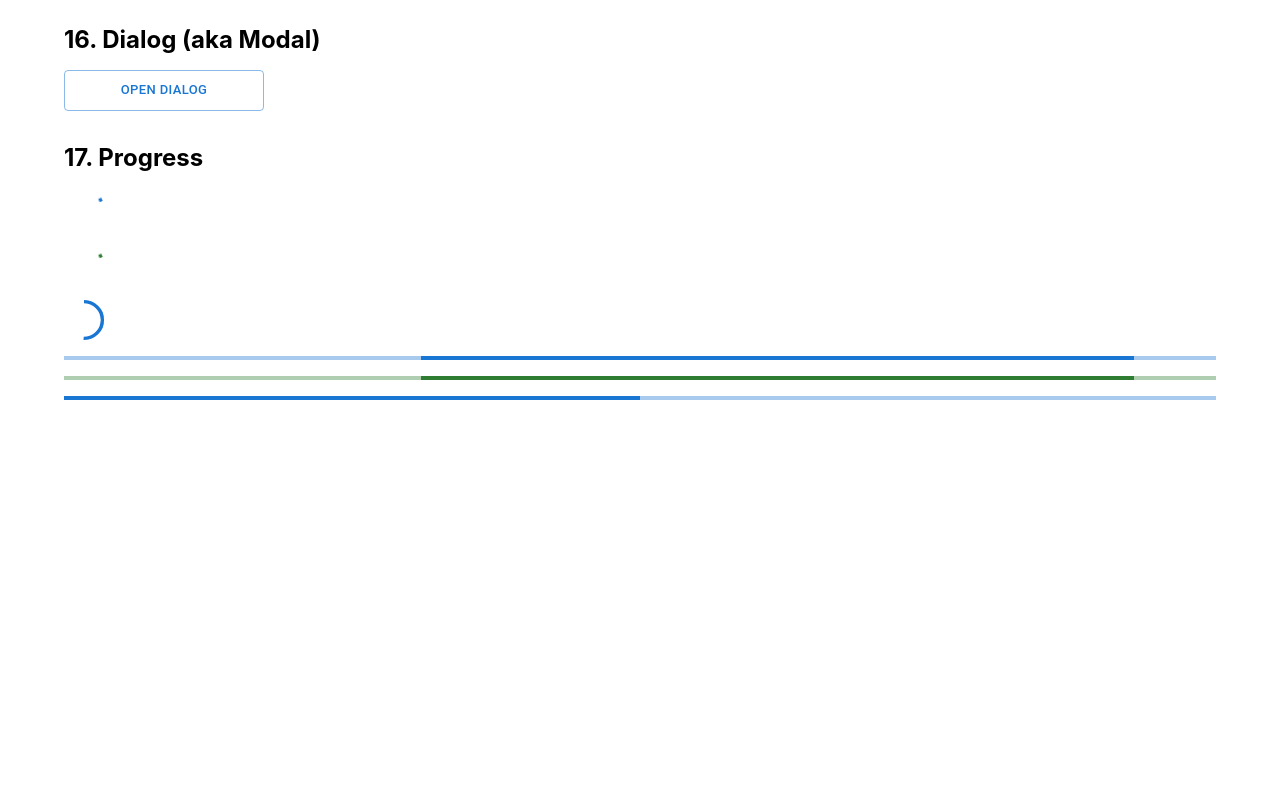
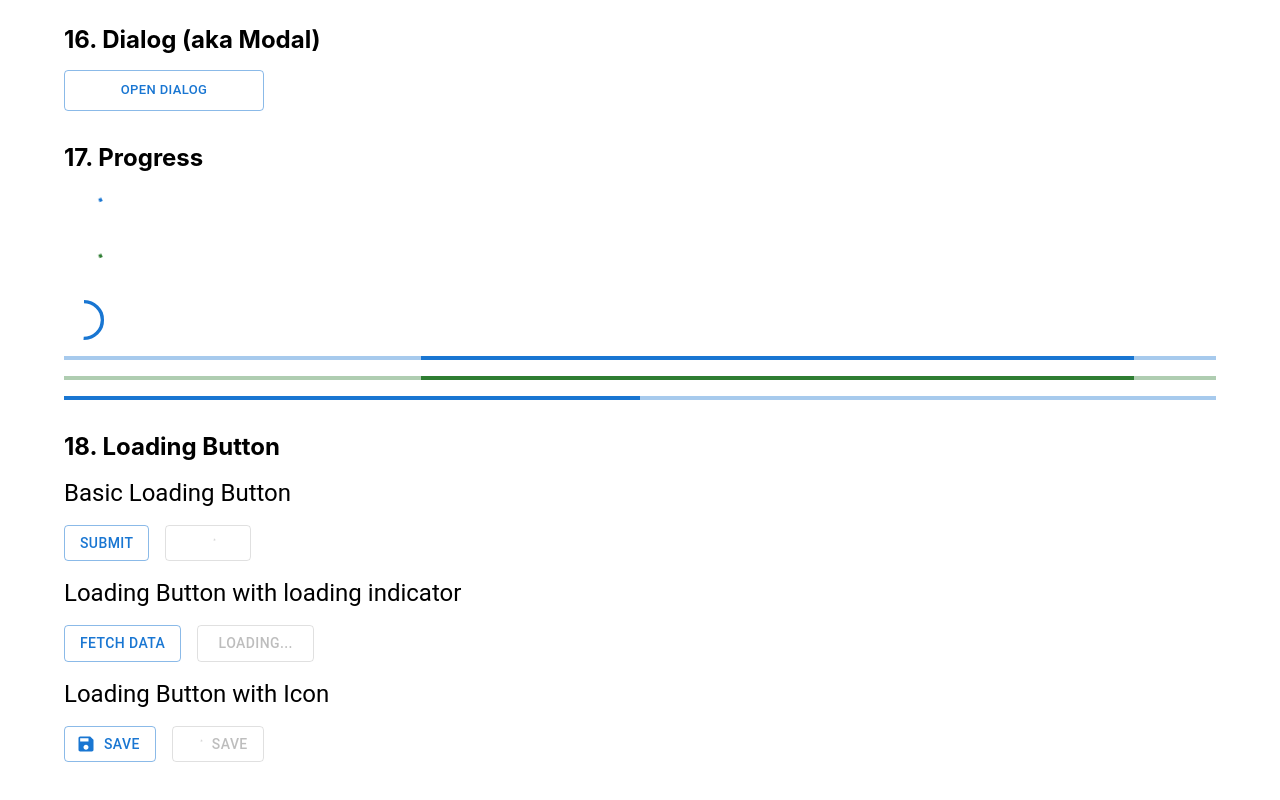
Before and after one commit to clarklindev/react-materialui, a React (Create React App) app: page / in a window 1280 px wide. Shown: the part 7521-8321 px from the top of the page. Before the commit the page ends 7985 px from the top, so only its background shows below. Built offline with nearby package versions, Linux system fonts and the light colour scheme.

Commit message:
Loading Buttons

```diff
--- a/package.json
+++ b/package.json
@@ -6,6 +6,7 @@
     "@emotion/react": "^11.10.5",
     "@emotion/styled": "^11.10.5",
     "@mui/icons-material": "^5.11.0",
+    "@mui/lab": "^5.0.0-alpha.114",
     "@mui/material": "^5.11.1",
     "@testing-library/jest-dom": "^5.16.5",
     "@testing-library/react": "^13.4.0",
--- a/src/App.tsx
+++ b/src/App.tsx
@@ -20,6 +20,7 @@ import { MuiBreadcrumbs } from "./components/MuiBreadcrumbs";
 import { MuiList } from "./components/MuiList";
 import { MuiDialog } from "./components/MuiDialog";
 import { MuiProgress } from "./components/MuiProgress";
+import { MuiLoadingButton } from "./components/MuiLoadingButton";
 
 function App() {
   return (
@@ -131,6 +132,11 @@ function App() {
           <h2>17. Progress</h2>
           <MuiProgress />
         </Stack>
+
+        <Stack direction='column' spacing={2}>
+          <h2>18. Loading Button</h2>
+          <MuiLoadingButton />
+        </Stack>
       </Stack>
     </div>
   );
--- /dev/null
+++ b/src/components/MuiLoadingButton.tsx
@@ -0,0 +1,48 @@
+import { Stack, Typography } from "@mui/material";
+import { LoadingButton } from "@mui/lab";
+import SaveIcon from "@mui/icons-material/Save";
+
+export const MuiLoadingButton = () => {
+  return (
+    <>
+      <Typography variant='h5'>Basic Loading Button</Typography>
+      <Stack direction='row' spacing={2}>
+        <LoadingButton variant='outlined'>Submit</LoadingButton>
+        <LoadingButton loading variant='outlined'>
+          Submit
+        </LoadingButton>
+      </Stack>
+
+      <Typography variant='h5'>
+        Loading Button with loading indicator
+      </Typography>
+      <Stack direction='row' spacing={2}>
+        <LoadingButton variant='outlined' loadingIndicator='loading...'>
+          Fetch data
+        </LoadingButton>
+        <LoadingButton loading variant='outlined' loadingIndicator='loading...'>
+          Fetch data
+        </LoadingButton>
+      </Stack>
+
+      <Typography variant='h5'>Loading Button with Icon</Typography>
+      <Stack direction='row' spacing={2}>
+        <LoadingButton
+          variant='outlined'
+          loadingPosition='start'
+          startIcon={<SaveIcon />}
+        >
+          Save
+        </LoadingButton>
+        <LoadingButton
+          loading
+          variant='outlined'
+          loadingPosition='start'
+          startIcon={<SaveIcon />}
+        >
+          Save
+        </LoadingButton>
+      </Stack>
+    </>
+  );
+};
```
Also changed, not shown: 2 other files (tests, documents, lock files or other folders).
